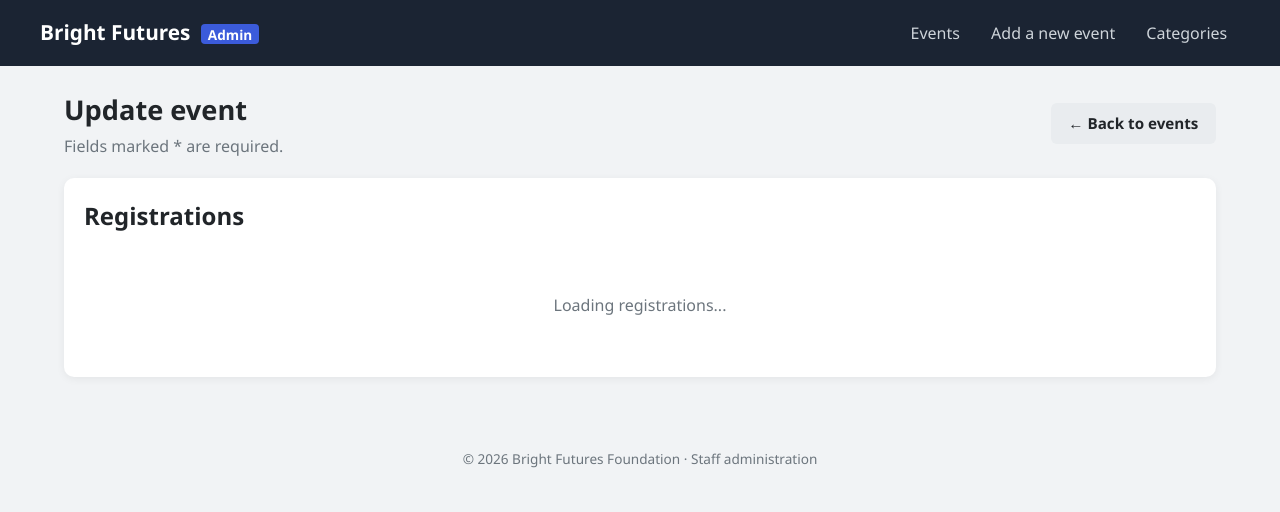
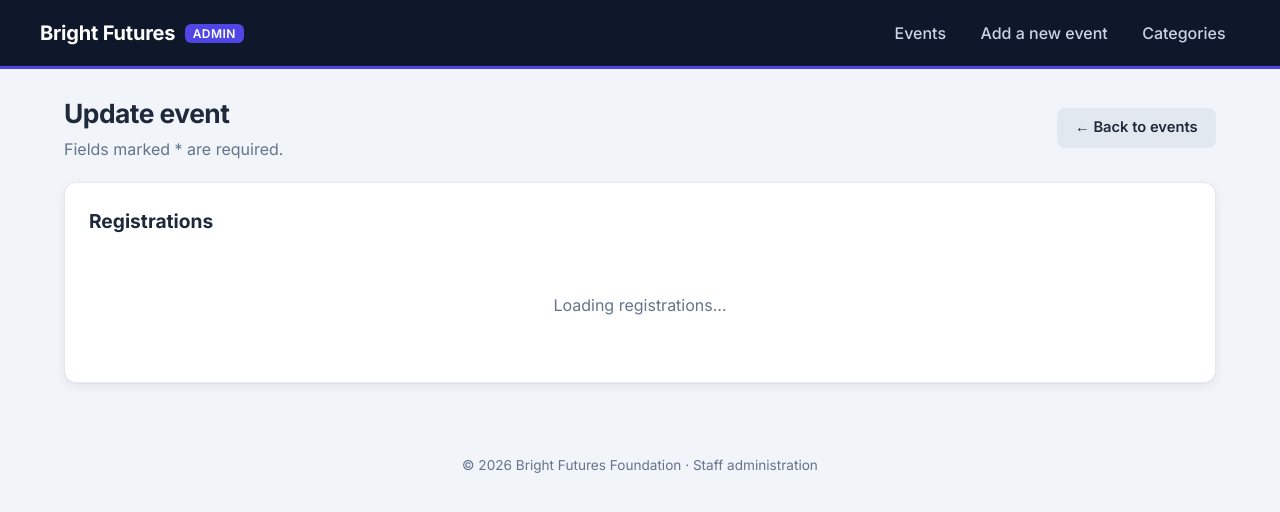
Before and after one commit to milan1986-bit/PROG2002_A3, a website: page admin/update_event.html in a window 1280 px wide. Drawn offline with Linux system fonts and the light colour scheme.

Commit message:
Restyle the admin website with an indigo and slate colour theme

```diff
--- a/admin/css/admin.css
+++ b/admin/css/admin.css
@@ -1,32 +1,37 @@
 :root {
-    --primary: #3b5bdb;
-    --primary-dark: #253a8f;
-    --header: #1b2433;
-    --bg: #f1f3f5;
+    --primary: #4f46e5;        /* indigo */
+    --primary-dark: #4338ca;
+    --primary-soft: #eef2ff;
+    --header: #0f172a;         /* slate */
+    --bg: #f1f5f9;
     --card-bg: #ffffff;
-    --text: #212529;
-    --muted: #6c757d;
-    --border: #e9ecef;
-    --success: #2f9e44;
-    --danger: #e03131;
-    --warning: #e67700;
+    --text: #1e293b;
+    --muted: #64748b;
+    --border: #e2e8f0;
+    --success: #15803d;
+    --danger: #dc2626;
+    --warning: #c2410c;
+    --shadow: 0 1px 2px rgba(15, 23, 42, 0.04), 0 4px 12px rgba(15, 23, 42, 0.06);
+    --font: 'Inter', 'Segoe UI', Arial, sans-serif;
 }
 
 * { box-sizing: border-box; }
 
 body {
     margin: 0;
-    font-family: 'Segoe UI', Arial, sans-serif;
+    font-family: var(--font);
     background: var(--bg);
     color: var(--text);
-    line-height: 1.5;
+    line-height: 1.55;
+    -webkit-font-smoothing: antialiased;
 }
 
 /* header and nav */
 .admin-header {
     background: var(--header);
     color: white;
-    padding: 0.9rem 1.5rem;
+    padding: 0.85rem 1.5rem;
+    border-bottom: 3px solid var(--primary);
 }
 
 .header-inner {
@@ -40,17 +45,21 @@ body {
 }
 
 .brand {
-    font-size: 1.3rem;
+    font-size: 1.25rem;
     font-weight: 700;
+    letter-spacing: -0.01em;
     color: white;
     text-decoration: none;
 }
 
 .brand span {
     background: var(--primary);
-    border-radius: 4px;
-    padding: 0.05rem 0.45rem;
-    font-size: 0.85rem;
+    border-radius: 6px;
+    padding: 0.1rem 0.5rem;
+    font-size: 0.75rem;
+    font-weight: 600;
+    letter-spacing: 0.04em;
+    text-transform: uppercase;
     margin-left: 0.3rem;
     vertical-align: middle;
 }
@@ -65,11 +74,11 @@ body {
 }
 
 .admin-nav a {
-    color: #ced4da;
+    color: #cbd5e1;
     text-decoration: none;
     font-weight: 500;
-    padding: 0.4rem 0.8rem;
-    border-radius: 6px;
+    padding: 0.45rem 0.9rem;
+    border-radius: 8px;
     display: block;
 }
 
@@ -98,39 +107,41 @@ footer {
     margin-bottom: 1.25rem;
 }
 
-.page-heading h1 { margin: 0; font-size: 1.7rem; }
+.page-heading h1 { margin: 0; font-size: 1.65rem; font-weight: 700; letter-spacing: -0.02em; }
 .subtitle { margin: 0.2rem 0 0; color: var(--muted); }
 .muted { color: var(--muted); font-size: 0.85rem; }
 
 .panel {
     background: var(--card-bg);
-    border-radius: 10px;
-    box-shadow: 0 2px 8px rgba(0,0,0,0.06);
-    padding: 1.25rem;
+    border-radius: 12px;
+    border: 1px solid var(--border);
+    box-shadow: var(--shadow);
+    padding: 1.5rem;
     margin-bottom: 1.5rem;
 }
 
-.panel h2 { margin-top: 0; }
+.panel h2 { margin-top: 0; font-size: 1.2rem; }
 
 /* Buttons */
 .btn, button {
     display: inline-block;
     cursor: pointer;
     border: none;
-    border-radius: 6px;
-    padding: 0.55rem 1.1rem;
-    font-size: 0.95rem;
+    border-radius: 8px;
+    padding: 0.55rem 1.15rem;
+    font-size: 0.92rem;
     font-weight: 600;
     font-family: inherit;
+    transition: background 0.15s ease, color 0.15s ease;
     text-decoration: none;
     text-align: center;
     white-space: nowrap;
 }
-.btn-primary { background: var(--primary); color: white; }
+.btn-primary { background: var(--primary); color: white; box-shadow: 0 2px 6px rgba(79, 70, 229, 0.25); }
 .btn-primary:hover { background: var(--primary-dark); }
-.btn-secondary { background: var(--border); color: var(--text); }
-.btn-secondary:hover { background: #dee2e6; }
-.btn-danger { background: #fff5f5; color: var(--danger); border: 1px solid #ffc9c9; }
+.btn-secondary { background: #e2e8f0; color: var(--text); }
+.btn-secondary:hover { background: #cbd5e1; }
+.btn-danger { background: #fef2f2; color: var(--danger); border: 1px solid #fecaca; }
 .btn-danger:hover { background: var(--danger); color: white; }
 .btn-small { padding: 0.3rem 0.7rem; font-size: 0.85rem; }
 button:disabled { opacity: 0.6; cursor: not-allowed; }
@@ -149,13 +160,13 @@ button:disabled { opacity: 0.6; cursor: not-allowed; }
     vertical-align: middle;
 }
 .data-table th {
-    background: var(--bg);
+    background: #f8fafc;
     font-size: 0.75rem;
     text-transform: uppercase;
     letter-spacing: 0.04em;
     color: var(--muted);
 }
-.data-table tbody tr:hover { background: #f8f9ff; }
+.data-table tr:hover td { background: #f8faff; }
 .data-table td.actions { white-space: nowrap; }
 .data-table td.actions .btn { margin-right: 0.3rem; }
 
@@ -168,9 +179,9 @@ button:disabled { opacity: 0.6; cursor: not-allowed; }
     font-size: 0.75rem;
     font-weight: 600;
 }
-.badge.status-upcoming { background: #ebfbee; color: var(--success); }
-.badge.status-past { background: #e9ecef; color: var(--muted); }
-.badge.status-suspended { background: #fff4e6; color: var(--warning); }
+.badge.status-upcoming { background: #dcfce7; color: var(--success); }
+.badge.status-past { background: #e2e8f0; color: var(--muted); }
+.badge.status-suspended { background: #ffedd5; color: var(--warning); }
 
 /* Forms */
 .form-grid {
@@ -181,8 +192,9 @@ button:disabled { opacity: 0.6; cursor: not-allowed; }
 .form-grid .span-2, .form-section { grid-column: 1 / -1; }
 .form-section {
     margin: 0.75rem 0 0;
-    font-size: 1.05rem;
-    color: var(--primary-dark);
+    font-size: 1rem;
+    font-weight: 600;
+    color: var(--primary);
     border-bottom: 1px solid var(--border);
     padding-bottom: 0.4rem;
 }
@@ -200,17 +212,17 @@ button:disabled { opacity: 0.6; cursor: not-allowed; }
 input[type="text"], input[type="search"], input[type="number"], input[type="date"],
 input[type="time"], input[type="url"], select, textarea {
     padding: 0.6rem 0.8rem;
-    border: 1px solid #dee2e6;
+    border: 1px solid #cbd5e1;
     border-radius: 8px;
     font-family: inherit;
     font-size: 0.95rem;
-    background: #fdfdfe;
+    background: #ffffff;
     color: var(--text);
 }
 input:focus, select:focus, textarea:focus {
     outline: none;
     border-color: var(--primary);
-    box-shadow: 0 0 0 3px rgba(59, 91, 219, 0.15);
+    box-shadow: 0 0 0 3px rgba(79, 70, 229, 0.18);
 }
 input:disabled { background: var(--bg); color: var(--muted); }
 
```
